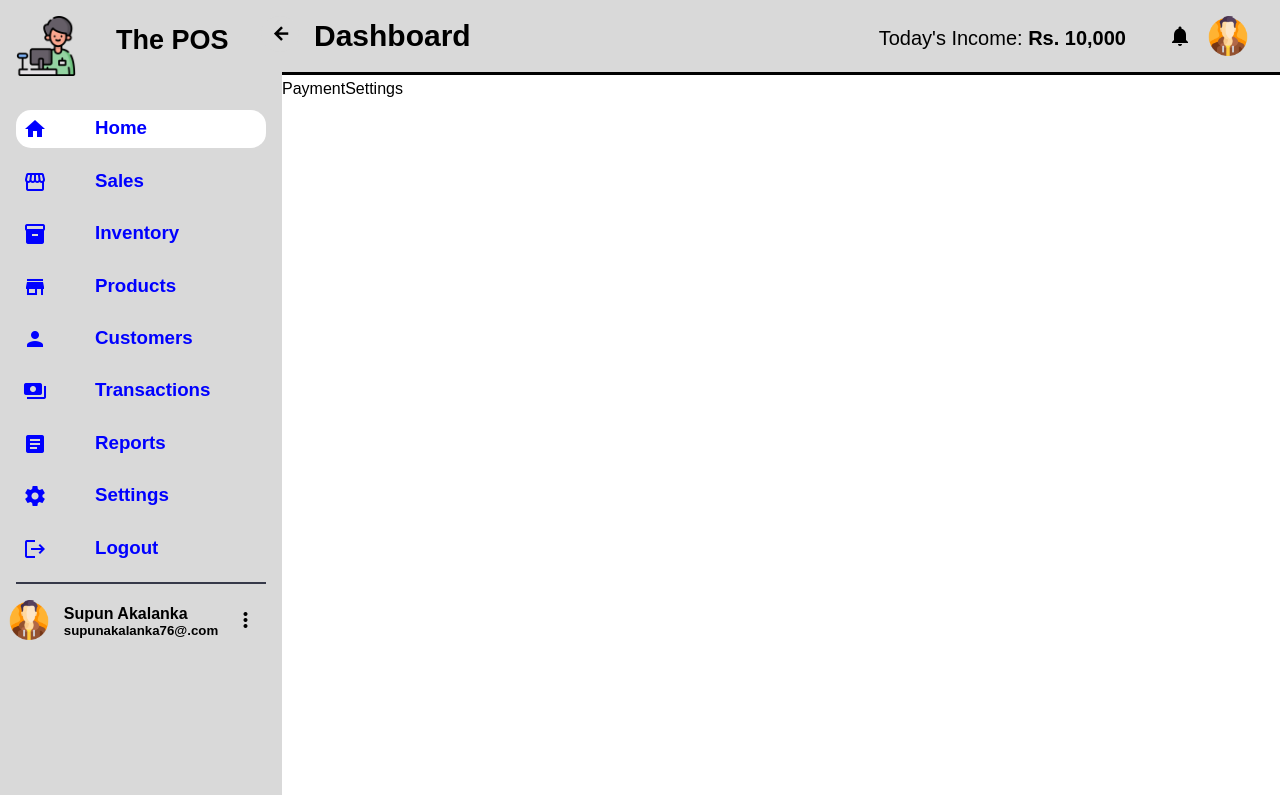
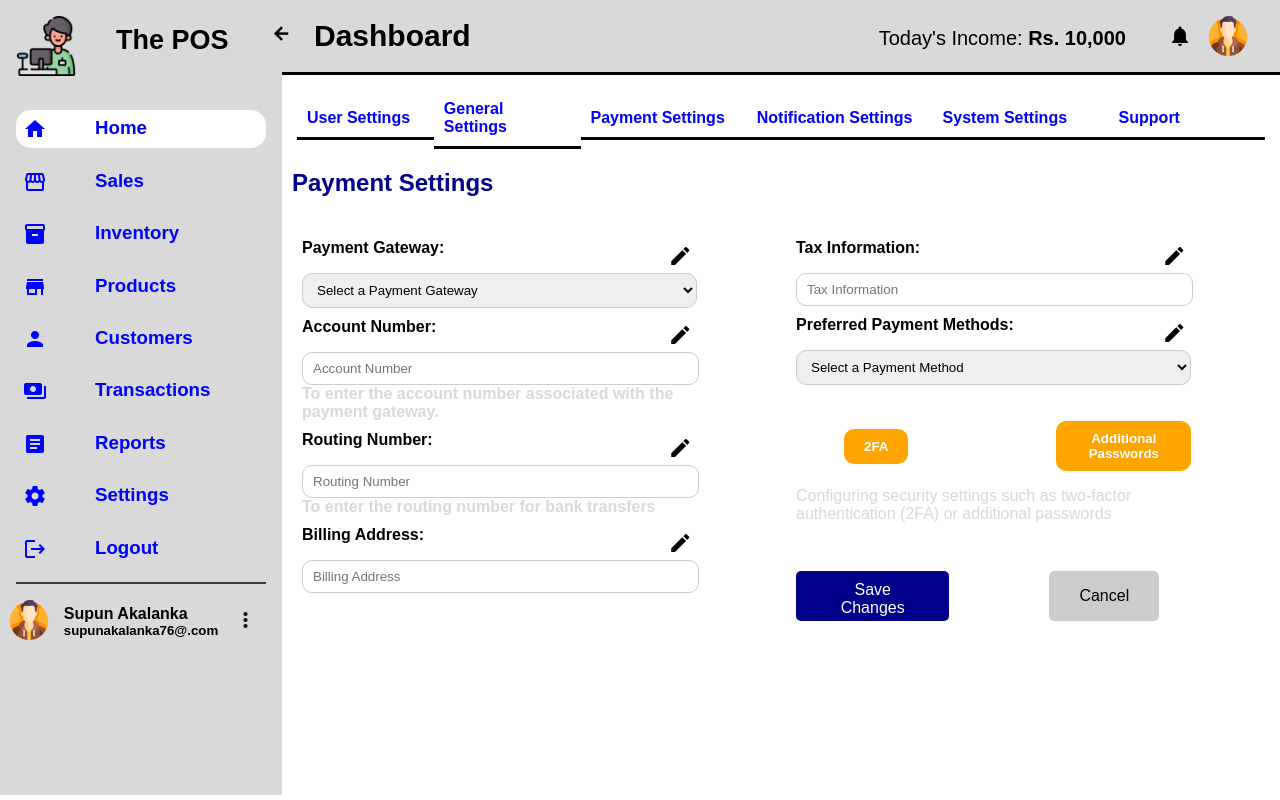
Before and after one commit to supunakalanka76/POS, a React (Create React App) app: page /settings/payment-settings in a window 1280 px wide. Built offline with nearby package versions, Linux system fonts and the light colour scheme.

Commit message:
update-settings

```diff
--- a/src/components/settings/GeneralSettings.js
+++ b/src/components/settings/GeneralSettings.js
@@ -1,5 +1,7 @@
 import React from 'react'
 import Settings from './Settings'
+import './Settings.css';
+import 'material-icons/iconfont/material-icons.css';
 
 function GeneralSettings() {
   return (
@@ -78,8 +80,10 @@ function GeneralSettings() {
       </div>
 
       <div className='general-footer'>
-        <button type='submit'>Save Changes</button>
-        <button type='reset'>Reset</button>
+        <div className='general-footer-buttons'>
+          <button className='save-btn'>Save Changes</button>
+          <button className='cancel-btn'>Cancel</button>
+        </div>
       </div>
     </div>
   )
--- a/src/components/settings/NotificationSettings.js
+++ b/src/components/settings/NotificationSettings.js
@@ -1,9 +1,20 @@
 import React from 'react'
+import Settings from './Settings'
+import './Settings.css';
+import 'material-icons/iconfont/material-icons.css';
 
 function NotificationSettings() {
   return (
-    <div>
-      notificationSettings
+    <div className='notification-settings'>
+
+      <div className='notification-settings-header'>
+        <Settings/>
+        <h2>Notification Settings</h2>
+      </div>
+
+      <div className='notification-settings-content'>
+
+      </div>
     </div>
   )
 }
--- a/src/components/settings/PaymentSettings.js
+++ b/src/components/settings/PaymentSettings.js
@@ -1,9 +1,103 @@
 import React from 'react'
+import Settings from './Settings'
+import './Settings.css';
+import 'material-icons/iconfont/material-icons.css';
 
 function PaymentSettings() {
   return (
-    <div>
-      PaymentSettings
+    <div className='payment-settings'>
+
+      <div className='payment-settings-header'>
+        <Settings/>
+        <h2>Payment Settings</h2>
+      </div>
+
+      <div className='payment-settings-content'>
+
+        <div className='payment-settings-content-left'>
+
+          <div className='payment-settings-content-gateway'>
+            <label>
+              Payment Gateway:
+              <span className='material-icons edit-icon'>edit</span>
+              <select className='gateway-dropdown'>
+                <option value='select one'>Select a Payment Gateway</option>
+                <option value='seylanbank'>Seylan Bank</option>
+                <option value='sampathbank'>Sampath Bank</option>
+                <option value='payhere'>PayHere</option>
+                <option value='directypay'>DirectPay</option>
+              </select>
+            </label>
+          </div>
+
+          <div className='payment-settings-content-account'>
+            <label>
+              Account Number:
+              <span className='material-icons edit-icon'>edit</span>
+              <input type='number' placeholder='Account Number'/>
+              <p>To enter the account number associated with the payment gateway.</p>
+            </label>
+          </div>
+
+          <div className='payment-settings-content-routing'>
+            <label>
+              Routing Number:
+              <span className='material-icons edit-icon'>edit</span>
+              <input type='number' placeholder='Routing Number'/>
+              <p>To enter the routing number for bank transfers</p>
+            </label>
+          </div>
+
+          <div className='payment-settings-content-billing'>
+            <label>
+              Billing Address:
+              <span className='material-icons edit-icon'>edit</span>
+              <input type='text2' placeholder='Billing Address'/>
+            </label>
+          </div>
+        </div>
+
+        <div className='payment-settings-content-right'>
+
+          <div className='payment-settings-content-tax'>
+            <label>
+              Tax Information:
+              <span className='material-icons edit-icon'>edit</span>
+              <input type='text2' placeholder='Tax Information'/>
+            </label>
+          </div>
+
+          <div className='payment-settings-content-paymethods'>
+            <label>
+                Preferred Payment Methods:
+                <span className='material-icons edit-icon'>edit</span>
+                <select className='paymethod-dropdown'>
+                  <option value='select one'>Select a Payment Method</option>
+                  <option value='cash'>Cash</option>
+                  <option value='card'>Card</option>
+                  <option value='cheque'>Cheque</option>
+                  <option value='online'>Online</option>
+                </select>
+              </label>
+          </div>
+
+          <div className='payment-settings-content-securitybtns'>
+            <div className='paymnet-security-buttons'>
+              <button className='2fa-btn'>2FA</button>
+              <button className='additional-password-btn'>Additional Passwords</button>
+            </div>
+            <p>Configuring security settings such as two-factor authentication (2FA) or additional passwords</p>
+          </div>
+
+          <div className='payment-settings-content-footer'>
+            <div className='payment-footer-buttons'>
+              <button className='save-btn'>Save Changes</button>
+              <button className='cancel-btn'>Cancel</button>
+            </div>
+          </div>
+
+        </div>
+      </div>
     </div>
   )
 }
--- a/src/components/settings/Settings.css
+++ b/src/components/settings/Settings.css
@@ -43,6 +43,7 @@
 
 .user-settings h2 {
     padding: 10px;
+    color: darkblue;
 }
 
 .user-content {
@@ -62,7 +63,7 @@
 }
 
 .User-Info {
-    margin-top: 20px;
+    margin-top: 2rem;
     padding: 10px;
     width: 70%;
 }
@@ -130,17 +131,151 @@ textarea {
 
 .general-settings {
     display: grid;
-    grid-template-rows: 10% 70% 10%;
+    grid-template-rows: 10% 80% 10%;
 }
 
-.general-settings h2 {
+.general-header h2 {
     padding: 10px;
+    color: darkblue;
 }
 
 .general-content {
-    display: grid;
-    grid-template-rows: 40% 60%;
+    display: flex;
     align-items: center;
     justify-content: center;
-    margin-top: 8rem;
+    margin-right: 10rem;
 }
+
+.general-info {
+    display: flex;
+    flex-direction: column;
+    justify-content: left;
+    margin-top: 3rem;
+    padding: 10px;
+    width: 50%;
+}
+
+.general-footer-buttons {
+    display: flex;
+    flex-direction: row;
+    justify-content: right;
+    gap: 50px;
+    align-items: end;
+    margin-top: 5px;
+    margin-bottom: -15px;
+    margin-right: 190px;
+}
+
+/* Payment Settings CSS */
+
+.payment-settings {
+    display: grid;
+    grid-template-rows: 10% 90%;
+}
+
+.payment-settings-header h2 {
+    padding: 10px;
+    color: darkblue;
+}
+
+.payment-settings-content {
+    margin-left: 10px;
+    display: grid;
+    grid-template-columns: 50% 50%;
+    margin-top: 5.5rem;
+}
+
+.payment-settings-content-left {
+    display: flex;
+    flex-direction: column;
+    padding: 10px;
+    width: 80%;
+}
+
+.payment-settings-content-account p,
+.payment-settings-content-routing p,
+.payment-settings-content-securitybtns p{
+    color: #D9D9D9;
+}
+
+input[type="text2"],
+input[type="number"] {
+    width: calc(100% - 20px);
+    padding: 8px 10px;
+    margin-top: 5px;
+    border: 1px solid #ccc;
+    border-radius: 10px;
+    outline: none;
+}
+
+.payment-settings-content-right {
+    display: flex;
+    flex-direction: column;
+    padding: 10px;
+    width: 80%;
+}
+
+.paymnet-security-buttons {
+    display: flex;
+    flex-direction: row;
+    justify-content: left;
+    gap: 100px;
+    align-items: center;
+    margin-top: 10px;
+}
+
+.paymnet-security-buttons button {
+    cursor: pointer;
+    margin-top: 1rem;
+    margin-left: 3rem;
+    margin-bottom: 1rem;
+    background-color: orange;
+    color: white;
+    padding: 10px 20px;
+    border-radius: 10px;
+    font-weight: 600;
+}
+
+.payment-footer-buttons {
+    display: flex;
+    flex-direction: row;
+    justify-content: right;
+    gap: 100px;
+    align-items: end;
+    margin-top: 3rem;
+    margin-right: 2rem;
+}
+
+/* Notification Settings CSS */
+
+.notification-settings {
+    display: grid;
+    grid-template-rows: 10% 90%;
+    background-color: bisque;
+}
+
+.notification-settings-header h2 {
+    padding: 10px;
+    color: darkblue;
+}
+
+.notification-settings-content {
+    margin-left: 10px;
+    display: grid;
+    grid-template-columns: 50% 50%;
+    margin-top: 5.5rem;
+}
+
+.notification-settings-content-left {
+    display: flex;
+    flex-direction: column;
+    justify-content: space-between;
+    padding: 10px;
+    width: 80%;
+}
+
+.notification-settings-content-emailnotifi {
+    display: grid;
+    grid-template-rows: 70% 30%;
+    justify-content: space-between;
+}
--- a/src/components/settings/Support.js
+++ b/src/components/settings/Support.js
@@ -1,9 +1,12 @@
 import React from 'react'
+import Settings from './Settings'
+import './Settings.css';
+import 'material-icons/iconfont/material-icons.css';
 
 function Support() {
   return (
     <div>
-      support
+      <Settings/>
     </div>
   )
 }
--- a/src/components/settings/SystemSettings.js
+++ b/src/components/settings/SystemSettings.js
@@ -1,9 +1,12 @@
 import React from 'react'
+import Settings from './Settings'
+import './Settings.css';
+import 'material-icons/iconfont/material-icons.css';
 
 function SystemSettings() {
   return (
     <div>
-      SystemSettings
+      <Settings/>
     </div>
   )
 }
--- a/src/components/settings/UserSettings.js
+++ b/src/components/settings/UserSettings.js
@@ -1,6 +1,7 @@
 import React from 'react'
 import 'material-icons/iconfont/material-icons.css';
 import Settings from './Settings'
+import './Settings.css';
 import user from '../..//images/user.png'
 
 function UserSettings() {
```
